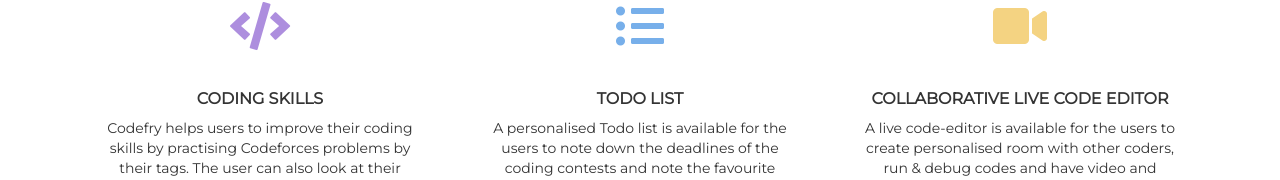
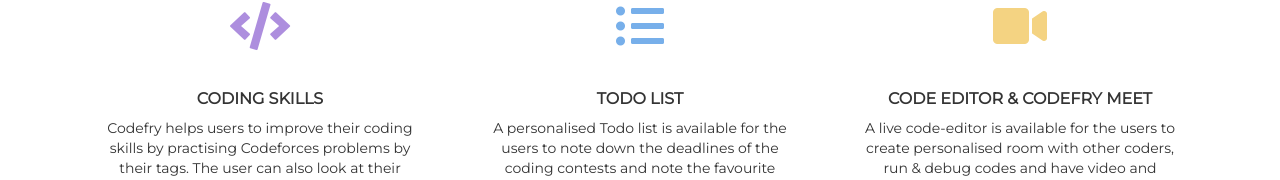
Before and after one commit to lavishabhambri/CodeFry, a React (Create React App) app in the folder codefry/: page /about in a window 1280 px wide. Shown: the part 569-749 px from the top of the page. Built offline with nearby package versions, Linux system fonts and the light colour scheme; a web font is replaced by a local one.

Commit message:
about section updated

```diff
--- a/codefry/src/components/About/about.jsx
+++ b/codefry/src/components/About/about.jsx
@@ -66,7 +66,7 @@ function About(){
                 <i class="fas fa-video color-l-yellow"></i>
                   {/* <i className="icon-speech-streamline-talk-user color-l-yellow"></i>  */}
                 </div>
-                <h5>Collaborative Live Code editor</h5>
+                <h5>Code editor & Codefry meet</h5>
                 <p>A live code-editor is available for the users to create personalised room with other coders, run & debug codes and have video and audio calling feature.</p>
               </div>
             </div>
```
Also changed, not shown: 1 other file (tests, documents, lock files or other folders).
